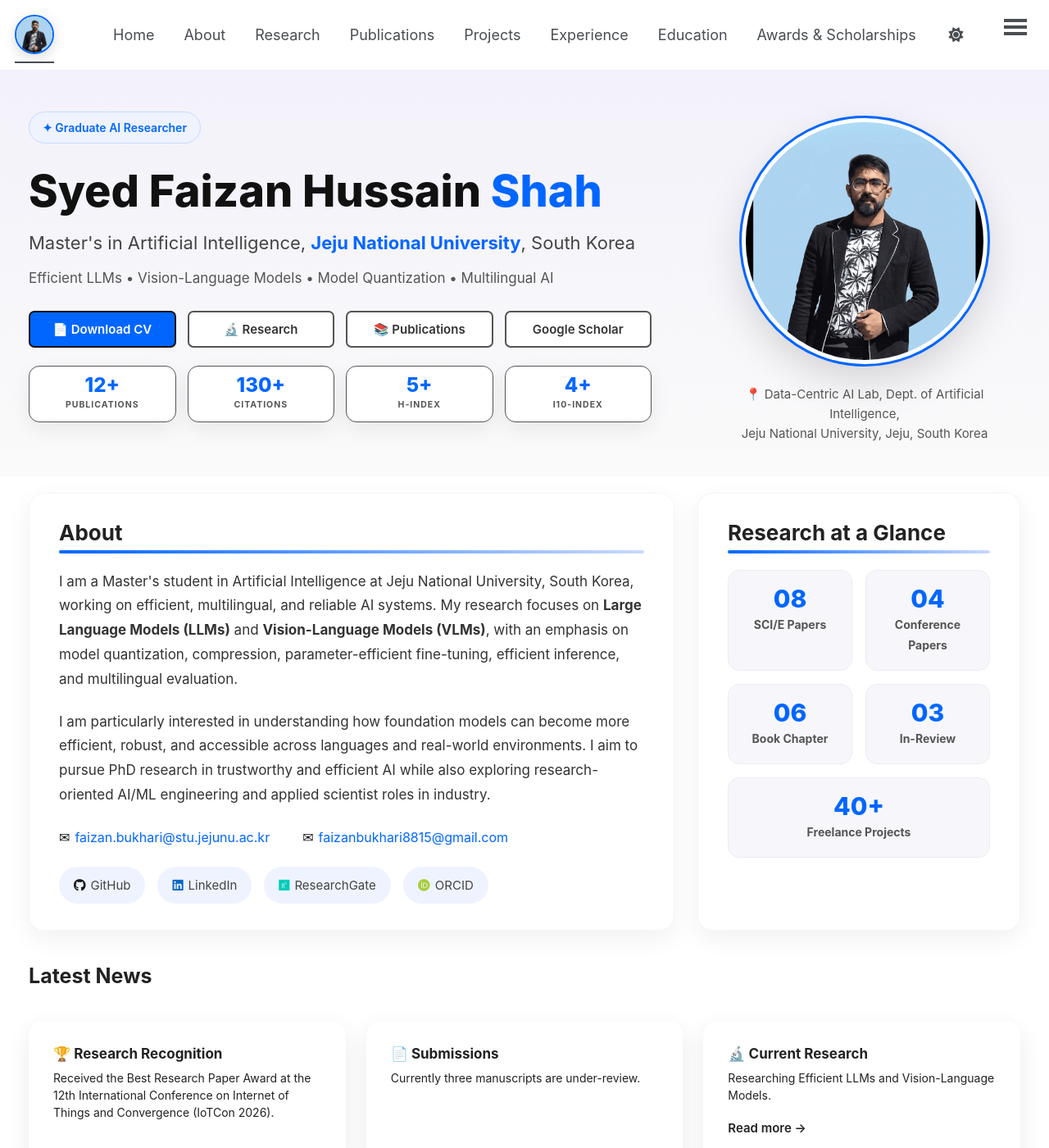
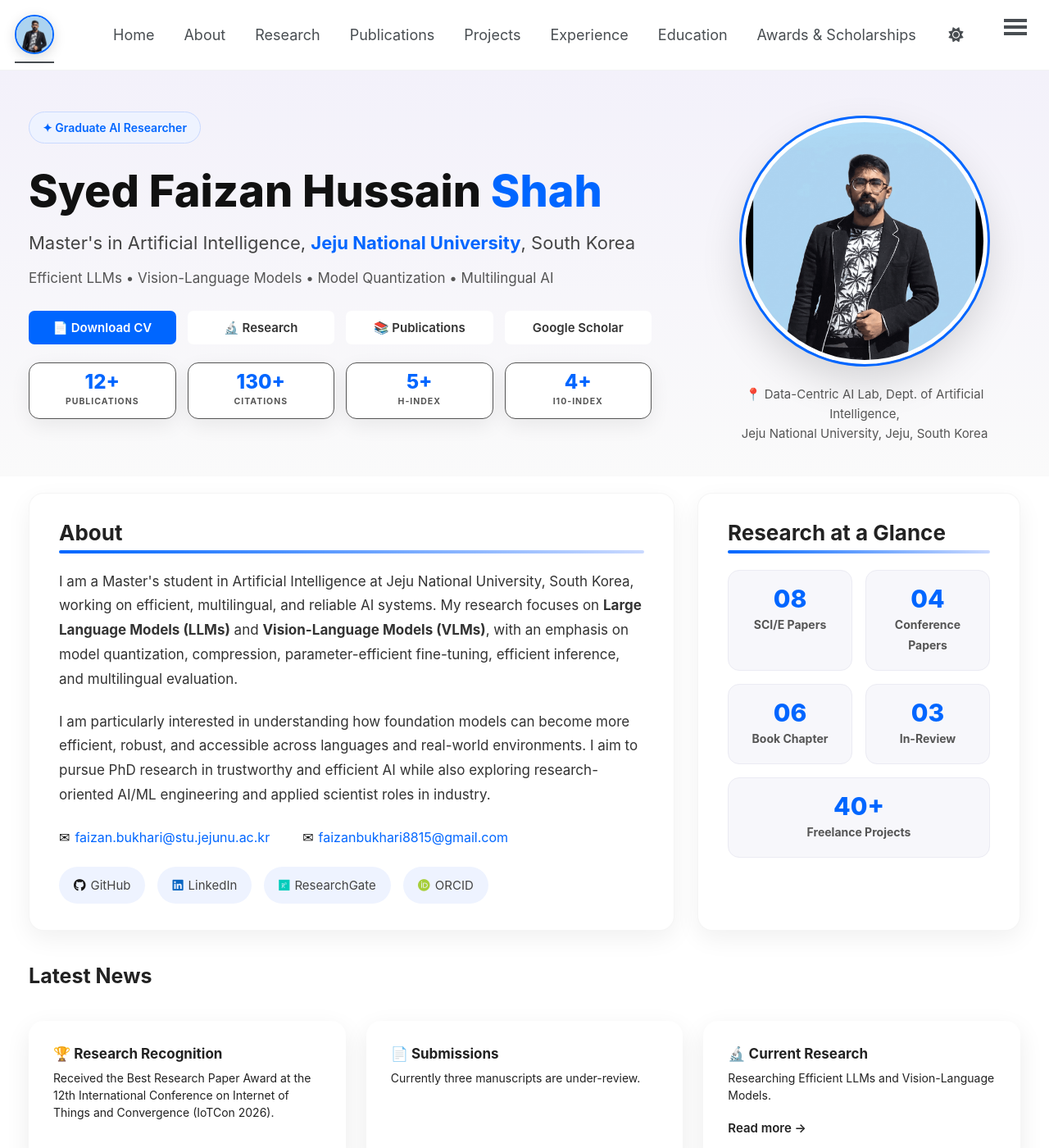
Before and after one commit to Fazi743/Fazi743.github.io, a Jekyll site: the page built from index.html, in a window 1280 px wide and 1400 px high. Shown: the whole window at 82% size. Built offline with Jekyll 4.4.1, drawn with Linux system fonts in a browser that asks for light colours; a style sheet for code colours, icons or effects is not loaded.

Commit message:
Update custom.css

```diff
--- a/assets/css/custom.css
+++ b/assets/css/custom.css
@@ -103,7 +103,7 @@ body > .page__footer{ flex-shrink:0; }
 .btn-primary{
    background:var(--accent);
    color:#fff !important;
-   border:2px solid #111 !important; }
+   border:1px solid #111; }
 /* .btn-primary:hover{
   background:#0052cc !important;
   transform:translateY(-2px);
@@ -117,7 +117,7 @@ body > .page__footer{ flex-shrink:0; }
 .btn-outline{
    background:#fff;
    color:#333 !important;
-   border:2px solid #555 !important; }
+   border:1px solid #555; }
    /* border:2px solid #000;*/
 .btn-outline:hover{
   background:#f2f2f2 !important;
```
